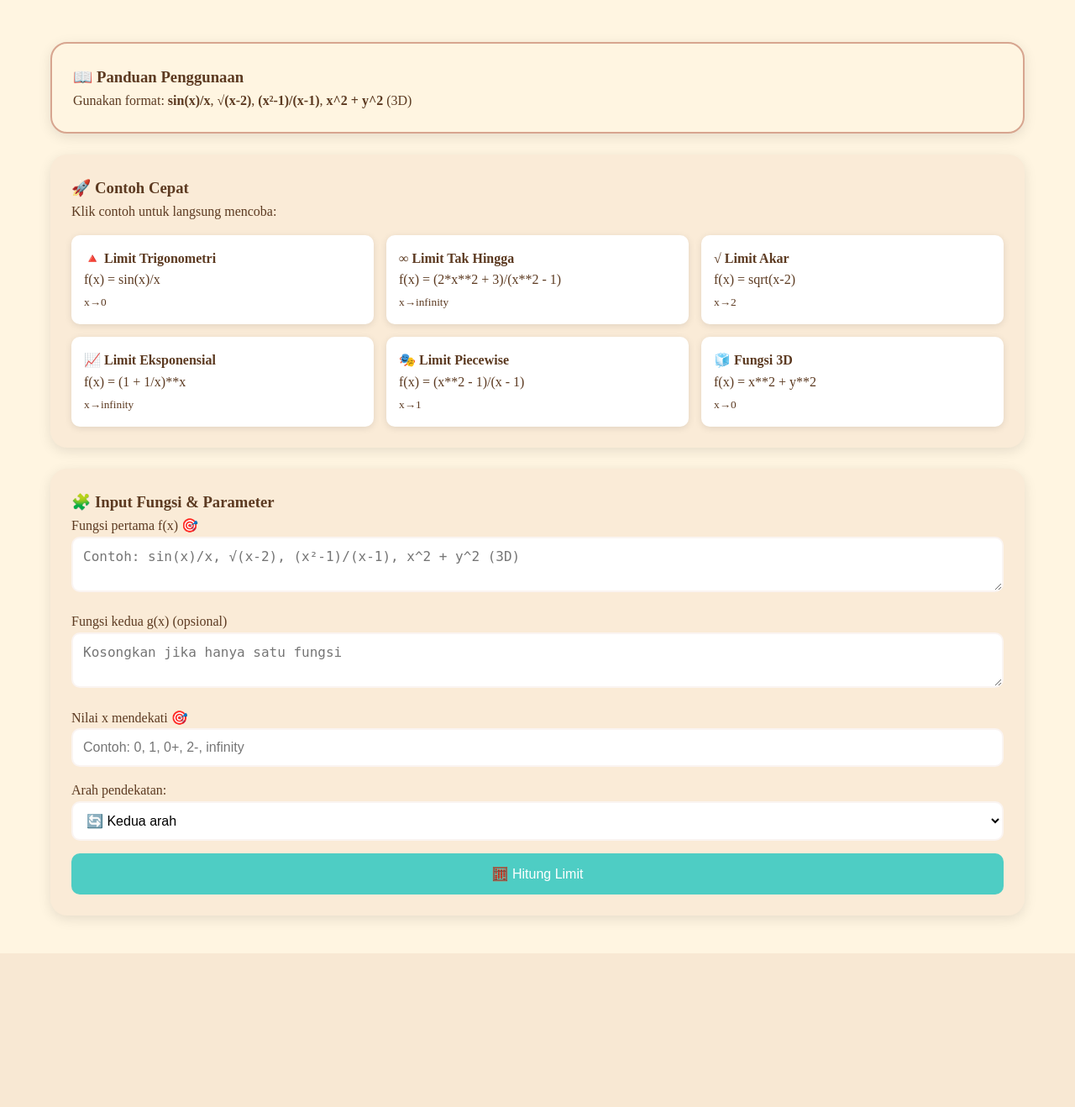
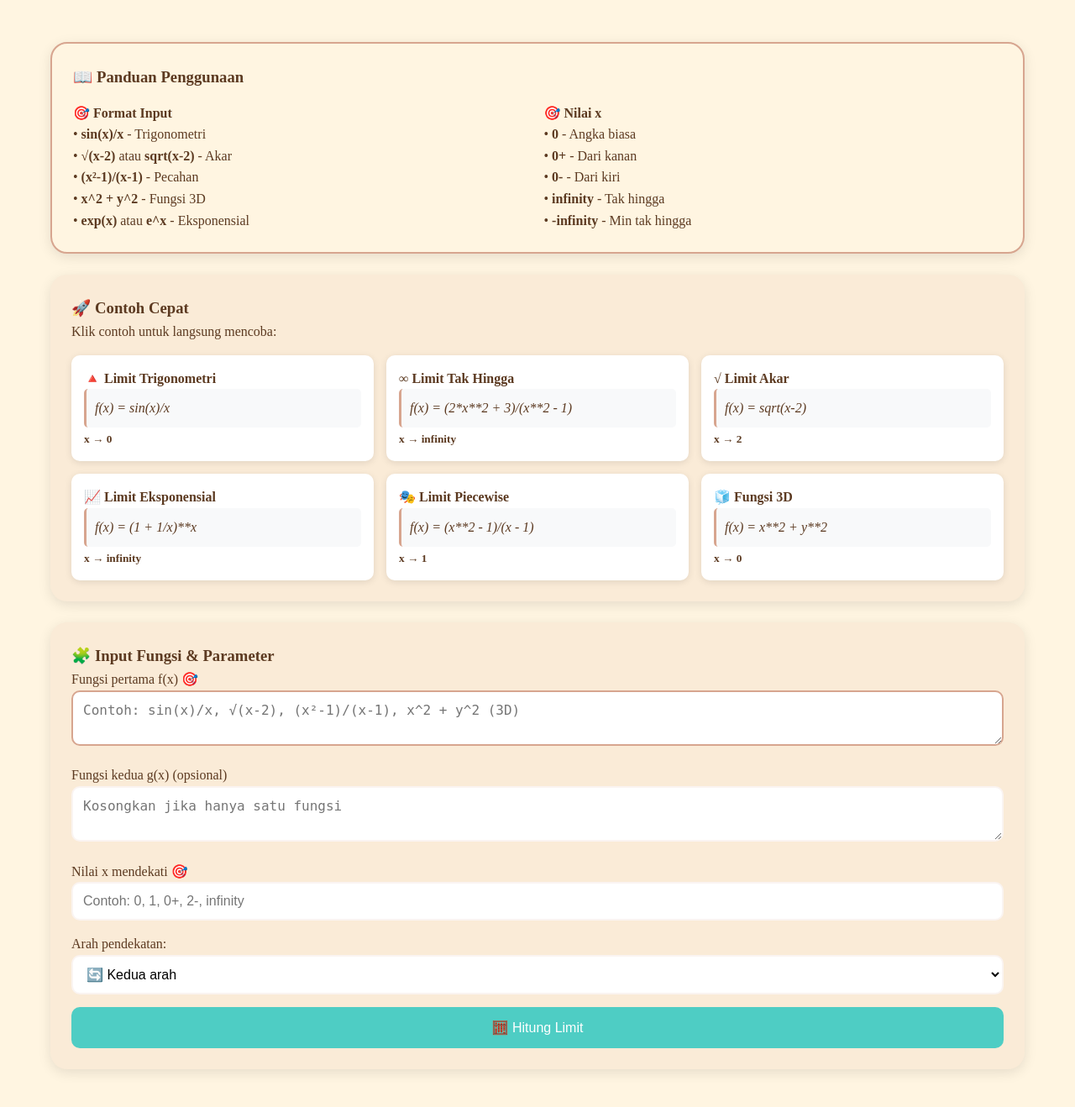
Before and after one commit to Ryutetic/CaLimit-1, a Flask app: page / in a window 1280 px wide. Shown: the part 218-1536 px from the top of the page at 84% size. Before the commit the page ends 1353 px from the top, so only its background shows below. Run offline with Flask 3, Linux system fonts and the light colour scheme; some libraries are stand-ins or nearby versions.

Commit message:
Enhance index.html with styles and usage instructions
Added new styles for math expressions, results, and function badges. Updated usage guide and error messages for better clarity.

```diff
--- a/templates/index.html
+++ b/templates/index.html
@@ -181,6 +181,46 @@
             display: inline-block;
             margin: 5px;
         }
+
+        .math-expression {
+            font-family: 'Times New Roman', serif;
+            font-style: italic;
+            background: #f8f9fa;
+            padding: 10px;
+            border-radius: 5px;
+            border-left: 3px solid {{ colors.accent }};
+        }
+
+        .result-value {
+            font-size: 1.3em;
+            font-weight: bold;
+            color: {{ colors.success }};
+            padding: 10px;
+            background: {{ colors.success }}20;
+            border-radius: 10px;
+            text-align: center;
+            margin: 10px 0;
+        }
+
+        .function-badge {
+            display: inline-block;
+            padding: 5px 10px;
+            border-radius: 20px;
+            color: white;
+            font-weight: bold;
+            margin-right: 10px;
+        }
+
+        .function-1 { background: {{ colors.accent }}; }
+        .function-2 { background: {{ colors.secondary }}; }
+
+        .multivariable-warning {
+            background: {{ colors.warning }}20;
+            padding: 10px;
+            border-radius: 5px;
+            margin: 10px 0;
+            border-left: 3px solid {{ colors.warning }};
+        }
     </style>
 </head>
 <body>
@@ -199,7 +239,28 @@
         <!-- Usage Guide -->
         <div class="card usage-guide">
             <h3>📖 Panduan Penggunaan</h3>
-            <p>Gunakan format: <b>sin(x)/x</b>, <b>√(x-2)</b>, <b>(x²-1)/(x-1)</b>, <b>x^2 + y^2</b> (3D)</p>
+            <div style="display: grid; grid-template-columns: repeat(auto-fit, minmax(250px, 1fr)); gap: 15px; margin-top: 15px;">
+                <div>
+                    <h4>🎯 Format Input</h4>
+                    <ul style="list-style: none; padding-left: 0;">
+                        <li>• <b>sin(x)/x</b> - Trigonometri</li>
+                        <li>• <b>√(x-2)</b> atau <b>sqrt(x-2)</b> - Akar</li>
+                        <li>• <b>(x²-1)/(x-1)</b> - Pecahan</li>
+                        <li>• <b>x^2 + y^2</b> - Fungsi 3D</li>
+                        <li>• <b>exp(x)</b> atau <b>e^x</b> - Eksponensial</li>
+                    </ul>
+                </div>
+                <div>
+                    <h4>🎯 Nilai x</h4>
+                    <ul style="list-style: none; padding-left: 0;">
+                        <li>• <b>0</b> - Angka biasa</li>
+                        <li>• <b>0+</b> - Dari kanan</li>
+                        <li>• <b>0-</b> - Dari kiri</li>
+                        <li>• <b>infinity</b> - Tak hingga</li>
+                        <li>• <b>-infinity</b> - Min tak hingga</li>
+                    </ul>
+                </div>
+            </div>
         </div>
 
         <!-- Interactive Examples -->
@@ -210,8 +271,8 @@
                 {% for example in examples %}
                 <div class="example-card" onclick="loadExample({{ loop.index0 }})">
                     <h4>{{ example.name }}</h4>
-                    <p>f(x) = {{ example.expr }}</p>
-                    <small>x→{{ example.xval }}</small>
+                    <div class="math-expression">f(x) = {{ example.expr }}</div>
+                    <small><b>x → {{ example.xval }}</b></small>
                 </div>
                 {% endfor %}
             </div>
@@ -279,6 +340,7 @@
                 <div class="loading">
                     <div class="spinner"></div>
                     <h3>🔄 Menghitung Limit & Membuat Visualisasi...</h3>
+                    <p>Harap tunggu, sistem sedang melakukan perhitungan dan rendering grafik</p>
                 </div>
             `;
         }
@@ -286,7 +348,7 @@
         function displayResults(data) {
             let html = `
                 <div class="card">
-                    <h2 style="text-align: center; color: {{ colors.text }};">📊 HASIL PERHITUNGAN</h2>
+                    <h2 style="text-align: center; color: {{ colors.text }}; border-bottom: 2px solid {{ colors.accent }}; padding-bottom: 15px;">📊 HASIL PERHITUNGAN LIMIT</h2>
                 </div>
             `;
 
@@ -295,11 +357,20 @@
                 const f1 = data.function1;
                 html += `
                     <div class="card result-section">
-                        <h3 style="color: {{ colors.accent }};">Fungsi 1: f(x) = ${f1.display_expression}</h3>
-                        <p><b>Hasil limit:</b> <span style="color: {{ colors.accent }}; font-size: 1.2em;">${f1.limit}</span></p>
+                        <h3><span class="function-badge function-1">f(x)</span> ${f1.display_expression}</h3>
+                        <div class="result-value">
+                            lim<sub>x→${document.querySelector('input[name="xval"]').value}</sub> f(x) = ${f1.limit}
+                        </div>
 
+                        ${f1.is_multivariable ? `
+                            <div class="multivariable-warning">
+                                🔍 <b>Fungsi 2 Variabel:</b> Analisis kontinuitas lebih kompleks untuk fungsi multivariabel
+                            </div>
+                        ` : ''}
+
+                        <h4>📈 Analisis Kontinuitas:</h4>
                         <div class="continuity-steps">
-                            ${f1.continuity.steps.map(step => `<p style="margin: 5px 0;">${step}</p>`).join('')}
+                            ${f1.continuity.steps.map(step => `<p style="margin: 10px 0;">${step}</p>`).join('')}
                         </div>
                     </div>
                 `;
@@ -310,11 +381,20 @@
                 const f2 = data.function2;
                 html += `
                     <div class="card result-section">
-                        <h3 style="color: {{ colors.secondary }};">Fungsi 2: g(x) = ${f2.display_expression}</h3>
-                        <p><b>Hasil limit:</b> <span style="color: {{ colors.secondary }}; font-size: 1.2em;">${f2.limit}</span></p>
+                        <h3><span class="function-badge function-2">g(x)</span> ${f2.display_expression}</h3>
+                        <div class="result-value">
+                            lim<sub>x→${document.querySelector('input[name="xval"]').value}</sub> g(x) = ${f2.limit}
+                        </div>
 
+                        ${f2.is_multivariable ? `
+                            <div class="multivariable-warning">
+                                🔍 <b>Fungsi 2 Variabel:</b> Analisis kontinuitas lebih kompleks
+                            </div>
+                        ` : ''}
+
+                        <h4>📈 Analisis Kontinuitas:</h4>
                         <div class="continuity-steps">
-                            ${f2.continuity.steps.map(step => `<p style="margin: 5px 0;">${step}</p>`).join('')}
+                            ${f2.continuity.steps.map(step => `<p style="margin: 10px 0;">${step}</p>`).join('')}
                         </div>
                     </div>
                 `;
@@ -324,8 +404,11 @@
             if (data.plots && data.plots.plot_2d) {
                 html += `
                     <div class="card">
-                        <h3 style="color: {{ colors.accent }};">📈 Visualisasi 2D</h3>
+                        <h3 style="color: {{ colors.accent }}; border-bottom: 2px solid {{ colors.accent }}; padding-bottom: 10px;">📈 Visualisasi 2D - Grafik Fungsi</h3>
                         <div class="plot-container">${data.plots.plot_2d}</div>
+                        <p style="text-align: center; margin-top: 10px; color: {{ colors.text }}80;">
+                            <small>Garis merah putus-putus menunjukkan titik limit x = ${document.querySelector('input[name="xval"]').value}</small>
+                        </p>
                     </div>
                 `;
             }
@@ -334,8 +417,11 @@
             if (data.plots && data.plots.plot_3d) {
                 html += `
                     <div class="card">
-                        <h3 style="color: {{ colors.threed }};">🎨 Visualisasi 3D</h3>
+                        <h3 style="color: {{ colors.threed }}; border-bottom: 2px solid {{ colors.threed }}; padding-bottom: 10px;">🎨 Visualisasi 3D - Fungsi Multivariabel</h3>
                         <div class="plot-container">${data.plots.plot_3d}</div>
+                        <p style="text-align: center; margin-top: 10px; color: {{ colors.text }}80;">
+                            <small>Drag untuk memutar, scroll untuk zoom. Tampilan 3D untuk fungsi dengan variabel x dan y</small>
+                        </p>
                     </div>
                 `;
             }
@@ -344,10 +430,15 @@
             html += `
                 <div style="display: grid; grid-template-columns: repeat(auto-fit, minmax(200px, 1fr)); gap: 15px; margin: 20px 0;">
                     <button onclick="location.reload()" class="btn">🔄 Hitung Lagi</button>
+                    <button onclick="scrollToTop()" class="btn" style="background: {{ colors.secondary }};">⬆️ Ke Atas</button>
                 </div>
             `;
 
             document.getElementById('results').innerHTML = html;
+        }
+
+        function scrollToTop() {
+            window.scrollTo({ top: 0, behavior: 'smooth' });
         }
 
         document.getElementById('limitForm').addEventListener('submit', async function(e) {
@@ -360,6 +451,17 @@
                 xval: formData.get('xval'),
                 direction: formData.get('direction')
             };
+
+            // Validasi input
+            if (!data.expr1.trim()) {
+                showToast('❌ Masukkan fungsi pertama', 'error');
+                return;
+            }
+
+            if (!data.xval.trim()) {
+                showToast('❌ Masukkan nilai x', 'error');
+                return;
+            }
 
             showLoading();
 
@@ -377,19 +479,39 @@
                 if (result.error) {
                     showToast(`❌ ${result.error}`, 'error');
                     document.getElementById('results').innerHTML = `
-                        <button onclick="location.reload()" class="btn btn-danger">🔄 Coba Lagi</button>
+                        <div class="card" style="text-align: center;">
+                            <h3 style="color: {{ colors.error }};">❌ Error</h3>
+                            <p>${result.error}</p>
+                            <button onclick="location.reload()" class="btn btn-danger">🔄 Coba Lagi</button>
+                        </div>
                     `;
                 } else {
-                    showToast('✅ Perhitungan selesai!', 'success');
+                    showToast('✅ Perhitungan selesai! Lihat hasil di bawah', 'success');
                     displayResults(result);
                 }
             } catch (error) {
-                showToast('❌ Error koneksi', 'error');
+                showToast('❌ Error koneksi ke server', 'error');
                 document.getElementById('results').innerHTML = `
-                    <button onclick="location.reload()" class="btn btn-danger">🔄 Coba Lagi</button>
+                    <div class="card" style="text-align: center;">
+                        <h3 style="color: {{ colors.error }};">❌ Connection Error</h3>
+                        <p>Gagal terhubung ke server. Periksa koneksi internet Anda.</p>
+                        <button onclick="location.reload()" class="btn btn-danger">🔄 Coba Lagi</button>
+                    </div>
                 `;
+            }
+        });
+
+        // Auto-focus pada input pertama
+        document.addEventListener('DOMContentLoaded', function() {
+            document.querySelector('textarea[name="expr1"]').focus();
+        });
+
+        // Keyboard shortcuts
+        document.addEventListener('keydown', function(e) {
+            if (e.ctrlKey && e.key === 'Enter') {
+                document.getElementById('limitForm').dispatchEvent(new Event('submit'));
             }
         });
     </script>
 </body>
-  </html>
+</html>
```
